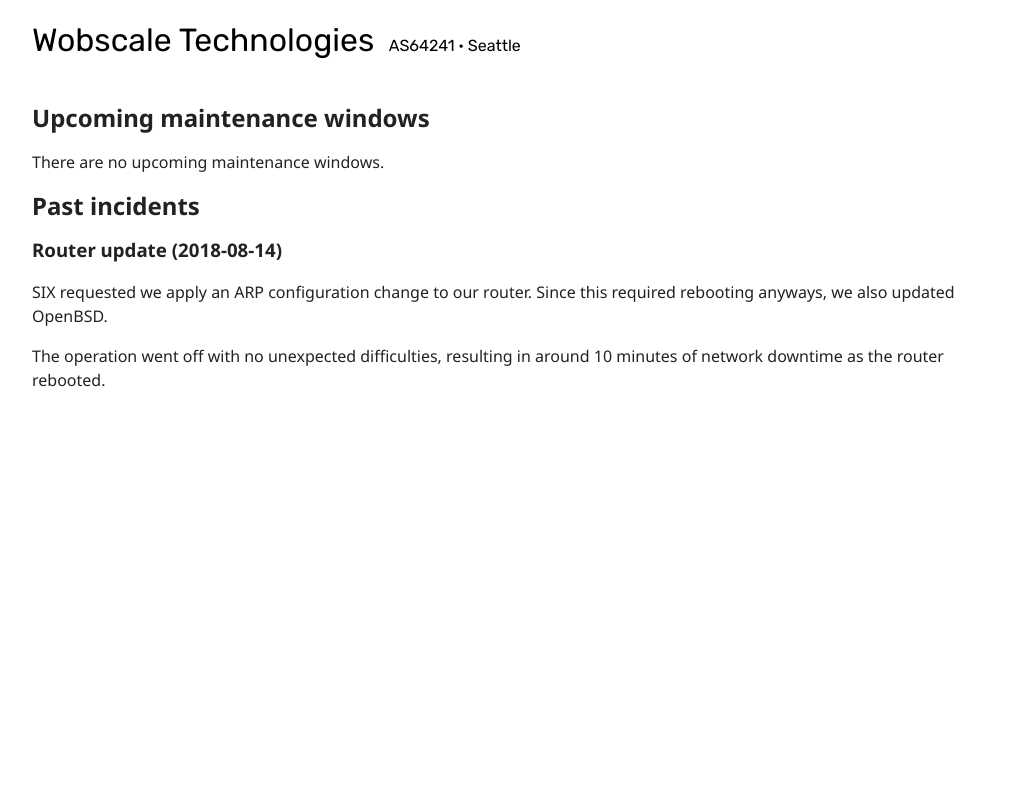
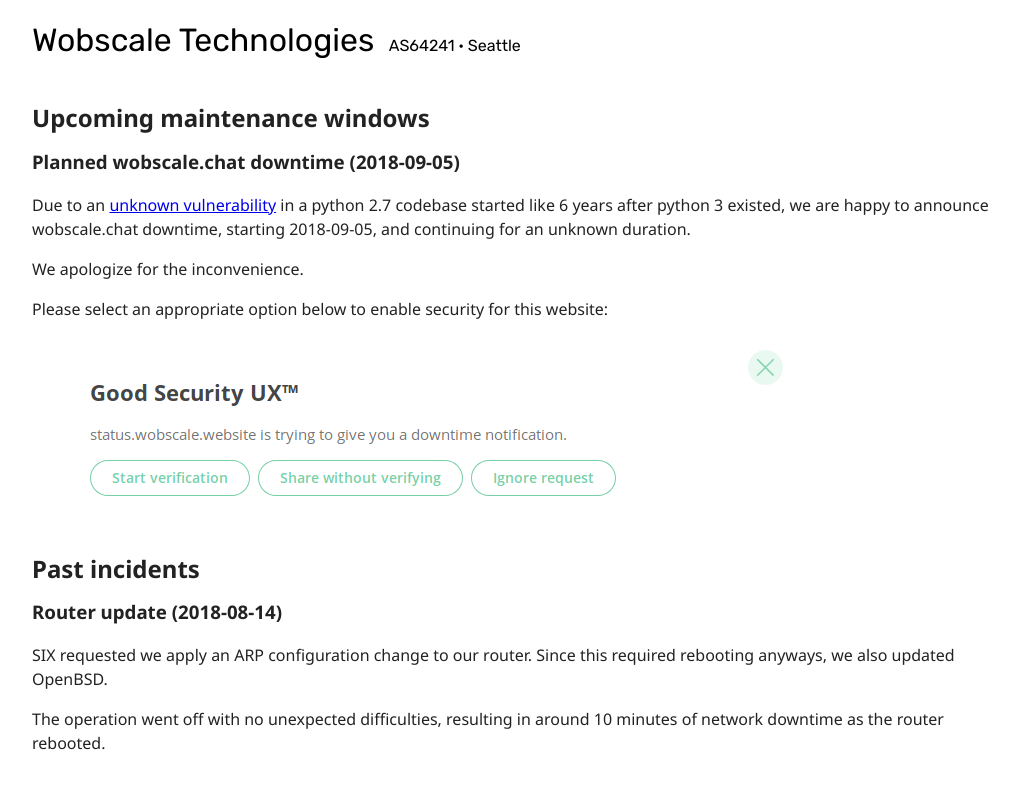
Before and after one commit to wobscale/status.wobscale.website, a Jekyll site: the page built from index.md, in a window 1280 px wide. Shown: the top 789 px of the page, without its empty margins (128-1147 px from the left). Built offline with Jekyll 4.4.1, drawn with Linux system fonts in a browser that asks for light colours; our own code applies the rules of GitHub Pages for plain Markdown files.

Commit message:
Add wobscale.chat downtime

```diff
--- a/index.md
+++ b/index.md
@@ -4,7 +4,15 @@ layout: "default"
 
 ## Upcoming maintenance windows
 
-There are no upcoming maintenance windows.
+### Planned wobscale.chat downtime (2018-09-05)
+
+Due to an [unknown vulnerability](https://matrix.org/blog/2018/09/05/pre-disclosure-upcoming-critical-security-fix-for-synapse/) in a python 2.7 codebase started like 6 years after python 3 existed, we are happy to announce wobscale.chat downtime, starting 2018-09-05, and continuing for an unknown duration.
+
+We apologize for the inconvenience.
+
+Please select an appropriate option below to enable security for this website:
+
+![riot-security-ux](/imgs/wobscale-chat-downtime-2018-09-05.png)
 
 ## Past incidents
 
```
Also changed, not shown: imgs/wobscale-chat-downtime-2018-09-05.png (added).
